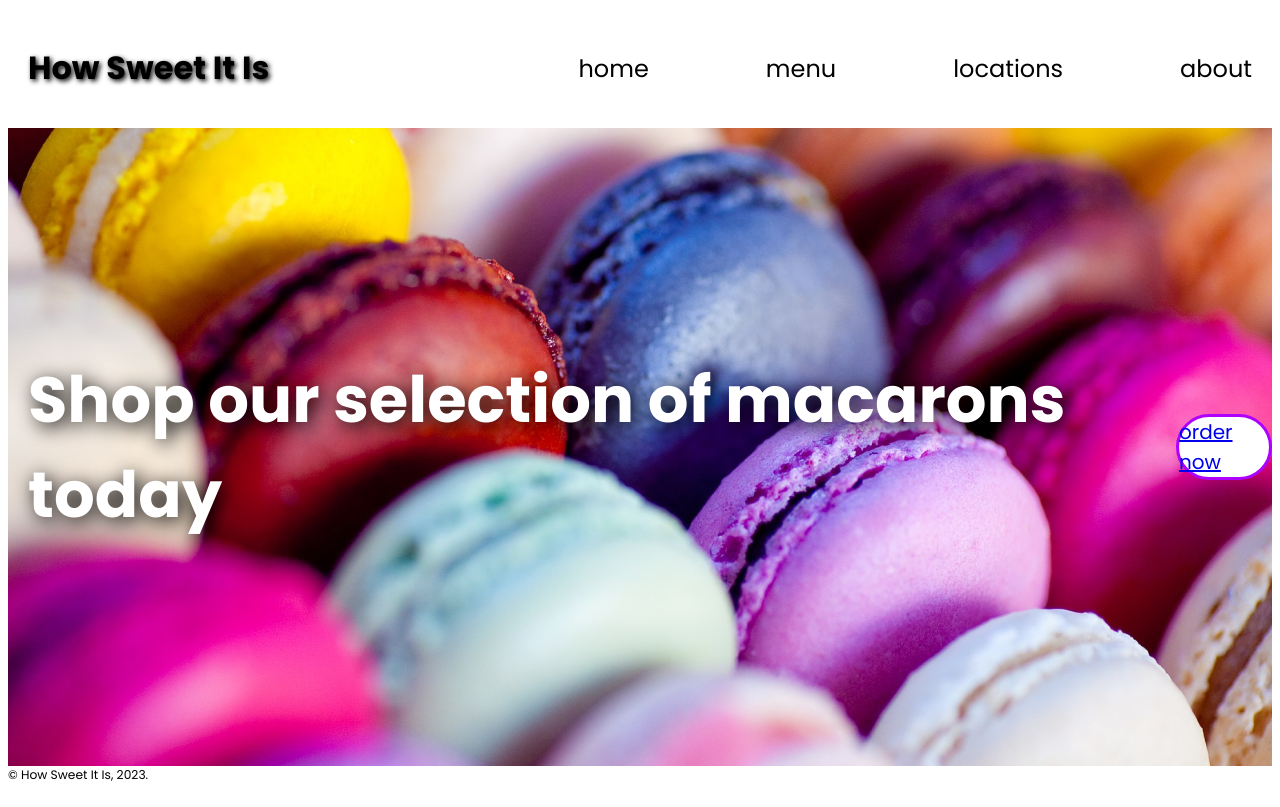
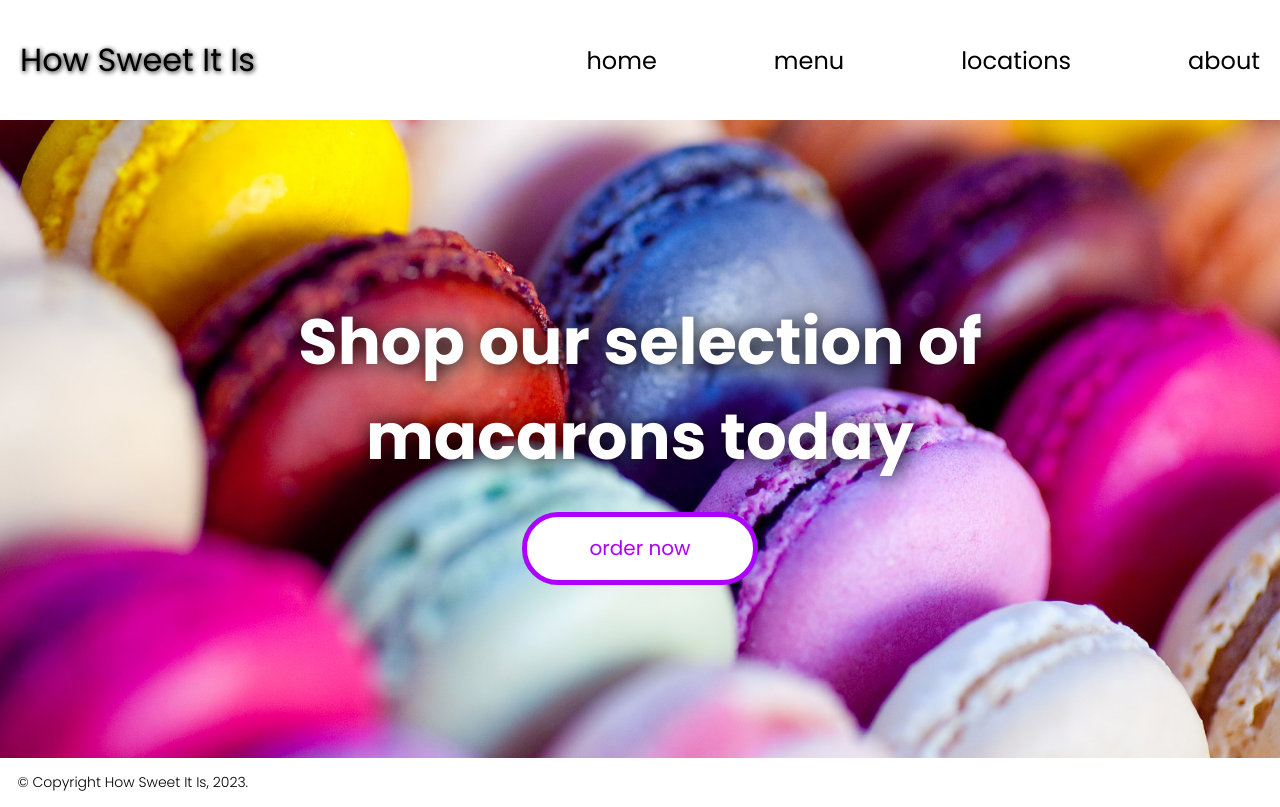
Before and after one commit to samsonmmathews/HTTP-5121---Web-Design, a plain HTML site: page Week 6/Lab/index.html in a window 1280 px wide. Drawn offline with Linux system fonts and the light colour scheme.

Commit message:
Lab files correction

```diff
--- a/Week 6/Lab/css/styles.css
+++ b/Week 6/Lab/css/styles.css
@@ -2,6 +2,11 @@
 
 h1, h2, h3, h4, h5, h6 {
   font-family:"Poppins",sans-serif;
+}
+
+body {
+    margin: 0;
+    font-family:"Poppins",sans-serif;
 }
 
 #header {
@@ -12,75 +17,81 @@ h1, h2, h3, h4, h5, h6 {
 }
 
 .content-wrapper {
-  max-width:1300px;
-  padding:0 1.25em;
-  margin:0 auto;
+    max-width: 1300px;
+    padding: 0 1.25em;
+    margin: 0 auto;
 }
 
 #header a:link,
 #header a:visited {
-  color:#000;
-  text-decoration:none; /* remove underline */
+    color:#000;
+    text-decoration:none;
 }
 
 #site-name {
     font-size:2em;
     margin:1.125em 0;
     color: #2B0404;
-    text-shadow: 2px 2px 5px #000;
+    text-shadow: 1px 1px 5px #000;
+    font-weight: 500;
 }
 
 #main-navigation {
-    font-size:1.5em; /* 1.5em = 24px / 16px */
-    font-family:"Poppins",sans-serif;
+    font-size:1.5em;
     text-transform:lowercase;
+    font-weight: 500;
 }
-/* #main-navigation a:hover {
-    color:var(--accent);
-} */
+
 #main-navigation .menu {
-    gap:4.875em;
-}
-.menu {
     display: flex;
+    gap: 4.875em;
+    margin: 0;
+    padding: 0;
     list-style: none;
-    /* padding: 0; */
 }
 
 .hero-text {
     color: #fff;
     background: url(../images/macarons_1.png) center center no-repeat;
+    /* background-size: cover; */
     height:638px;
     display: flex;
     align-items: center;
+    justify-content: center;
+    text-align: center;
 }
 
-.hero-text .content-wrapper {
-    width: 100%;
-    align-items: center;
-}
 .hero-text h1 {
     font-size: 4em;
-    text-shadow: 4px 4px 20px #000;
-    /* font-weight: 700; */
-}
-
-#footer {
-    font-size:0.875em; /* 1.5em = 24px / 16px */
-    font-family:"Poppins", sans-serif;
+    text-shadow: 2px 2px 20px #000;
+    margin: 0;
+    font-weight: 700;
+    max-width: 697px;
+    padding: 0 0 28px 0;
 }
 
 .button {
+    display: inline-flex;
+    height: 63px;
+    width: 226px;
+    justify-content: center;
+    align-items: center;
     font-family: "Poppins", sans-serif;
-    font-size: 1.25em;
     background-color: #fff;
-    color: #AD00FF;
-    border: 3px solid #AD00FF;
+    border: 5px solid #AD00FF;
     border-radius: 36px;
     text-transform: lowercase;
 }
 
-#copyright {
-    font-family: "Poppins", sans-serif;
-    font-size: 0.875em;
+.button a {
+    text-decoration: none;
+    font-size: 1.25em;
+    font-weight: 500;
+    color: #AD00FF;
 }
+
+#footer {
+    font-size:0.875em;
+    font-weight: 300;
+    padding: 1em 0;
+}
--- a/Week 6/Lab/index.html
+++ b/Week 6/Lab/index.html
@@ -6,13 +6,11 @@
     <title>How Sweet It Is</title>
     <link rel="stylesheet" type="text/css" href="css/styles.css">
 </head>
+
 <body>
     <header id="header" class="content-wrapper">
       <h2 id="site-name">
-        <a href="#">
-          <!-- <span id="logo"></span> -->
-          How Sweet It Is
-        </a>
+        <a href="#">How Sweet It Is</a>
       </h2>
         <nav id="main-navigation" aria-label="Main navigation">
             <ul class="menu">
@@ -23,19 +21,23 @@
             </ul>
         </nav>
     </header>
+
     <main id="main">
         <div class="hero-text">
             <div class="content-wrapper">
                 <h1>Shop our selection of macarons today</h1>
-            </div>
-            <div class="button">
-                <a href="#">order now</a>
+                <div class="button">
+                    <a href="#">order now</a>
+                </div>
             </div>
         </div>
     </main>
+
     <footer id="footer">
-        <div id="copyright">
-            &copy; How Sweet It Is, 2023.
+        <div class="content-wrapper">
+            <div id="copyright">
+                &copy; Copyright How Sweet It Is, 2023.
+            </div>
         </div>
     </footer>
 </body>
```
